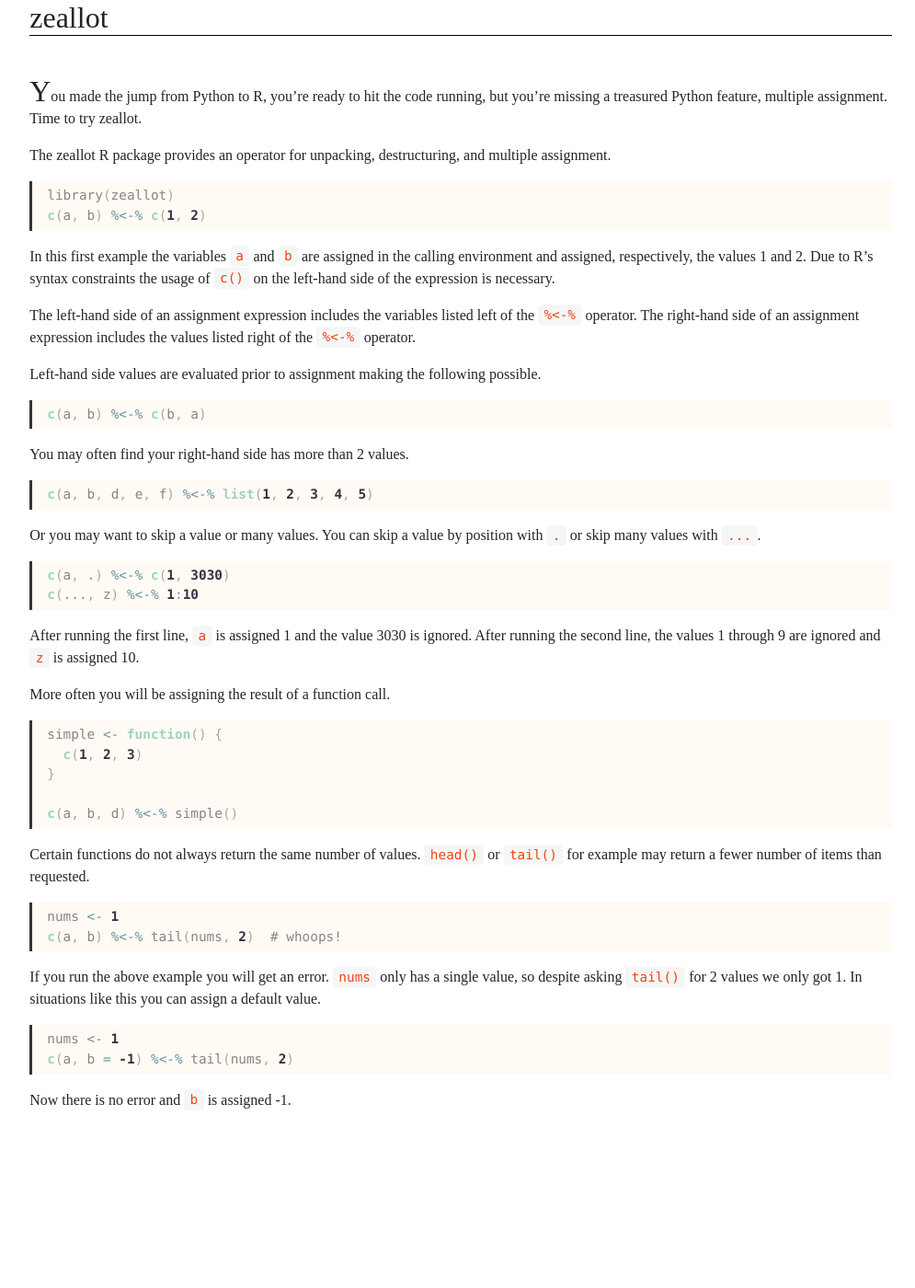
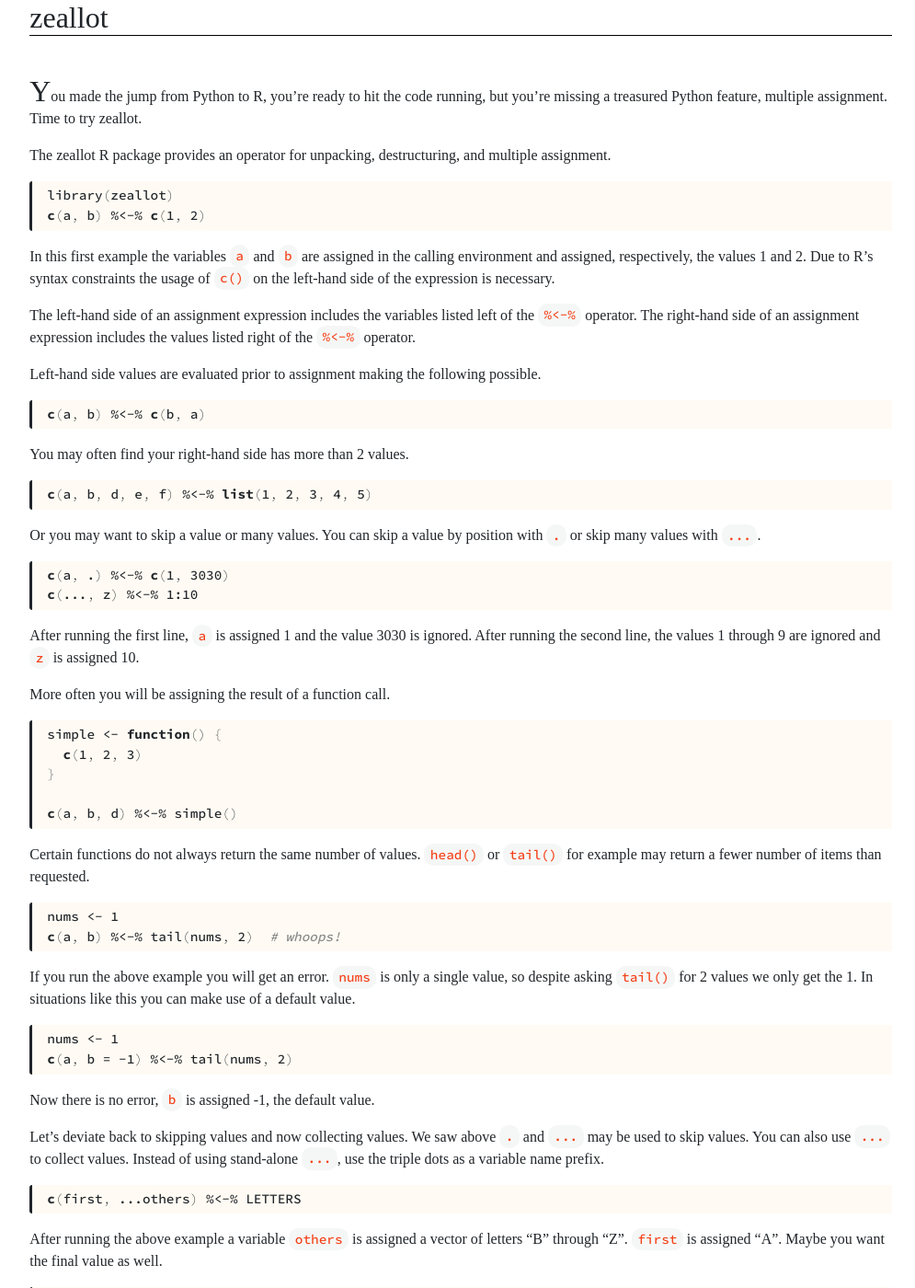
Before and after one commit to nteetor/nteetor.github.io, a Jekyll site: the page built from _projects/zeallot.md, in a window 1280 px wide and 1400 px high. Shown: the whole window at 92% size, without its empty margins (139-1134 px from the left). Built offline with Jekyll 4.4.1, drawn with Linux system fonts in a browser that asks for light colours; nearby versions of some CDN libraries; some web fonts are replaced; some of the changed text lies outside the part shown.

Commit message:
good draft of zeallot project completed

````diff
--- a/_includes/head.html
+++ b/_includes/head.html
@@ -13,7 +13,7 @@
   <script src="https://maxcdn.bootstrapcdn.com/bootstrap/4.0.0-beta.2/js/bootstrap.min.js" integrity="sha384-alpBpkh1PFOepccYVYDB4do5UnbKysX5WZXm3XxPqe5iKTfUKjNkCk9SaVuEZflJ" crossorigin="anonymous"></script>
 
   <!-- google fonts -->
-  <link href="https://fonts.googleapis.com/css?family=Source+Serif+Pro" rel="stylesheet">
+  <link href="https://fonts.googleapis.com/css?family=Source+Serif+Pro|Source+Code+Pro:200,300,500,700" rel="stylesheet">
 
   <!-- font awesome -->
   <script defer src="/assets/font-awesome/js/packs/solid.min.js"></script>
--- a/_projects/zeallot.md
+++ b/_projects/zeallot.md
@@ -67,13 +67,39 @@
 c(a, b) %<-% tail(nums, 2)  # whoops!
 ```
 
-If you run the above example you will get an error. `nums` only has a single value,
-so despite asking `tail()` for 2 values we only got 1. In situations like this you
-can assign a default value.
+If you run the above example you will get an error. `nums` is only a single
+value, so despite asking `tail()` for 2 values we only get the 1. In situations
+like this you can make use of a default value.
 
 ```R
 nums <- 1
 c(a, b = -1) %<-% tail(nums, 2)
 ```
 
-Now there is no error and `b` is assigned -1.
+Now there is no error, `b` is assigned -1, the default value.
+
+Let's deviate back to skipping values and now collecting values. We saw above
+`.` and `...` may be used to skip values. You can also use `...` to collect
+values. Instead of using stand-alone `...`, use the triple dots as a variable
+name prefix.
+
+```R
+c(first, ...others) %<-% LETTERS
+```
+
+After running the above example a variable `others` is assigned a vector of
+letters "B" through "Z". `first` is assigned "A". Maybe you want the final value
+as well.
+
+```R
+c(first, ...others, final) %<-% LETTERS
+```
+
+Now `others` is a vector of values "B" through "Y" and `final` is assigned "Z".
+When using collector variables you may specify any number of other variables,
+the collector variable will absorb only the excess values.
+
+And that's about it! If you are coming from a programming language which natively
+supports multiple assignment and zeallot is missing a beloved feature please let
+me know. I am always looking to make the package better. In the meantime, happy
+assigning.
--- a/_sass/highlight.scss
+++ b/_sass/highlight.scss
@@ -1,16 +1,21 @@
 code {
+    font-family: "Source Code Pro", monospace;
+
     &.highlighter-rouge {
 	color: #F44119;
 	background-color: #F5F7F6;
+
+	border-radius: 10px;
     }
 }
 
 .highlight {
-    color: #bbbbbb;
+    color: #212529;
     background-color: #FFFFFF; //#000;
 
     pre {
-	border-left: 3px solid #3B2E3E;
+	border-left: 3px solid #212529;
+	border-radius: 3px 0 0 3px;
 	padding: 5px 0 5px 16px;
 
 	background-color: #FFFBF4;
@@ -27,226 +32,63 @@
     }
 
     .w {
-	color: #bbbbbb;
+	color: inherit; //#bbbbbb;
 	// background-color: #FFFFFF;
     }
 
-    .n {
-	color: #858585;
+    .n,
+    .nb {
+	font-weight: 500;
+	color: inherit; //#858585;
     }
 
     .p {
-	color: #B0A795;
+	font-weight: 200;
+	color: inherit; //#B0A795;
     }
 
-    .c,  .cd,  .cm,  .c1 {
-	color: #888;
+    .m {
+	font-weight: 500;
+	color: inherit;
     }
 
-    .cp {
-	color: #579;
-    }
-
-    .cs {
-	color: #cc0000;
-	font-weight: bold;
-    }
-
-    .k,  .kc,  .kd,  .kn,  .kr,  .kv {
-	color: #9FD2C1;
-	font-weight: bold;
-    }
-
-    .kp {
-	color: #038;
-    }
-
-    .kt {
-	color: #339;
+    .k {
+	font-weight: 700;
+	color: inherit; // color: #9FD2C1;
     }
 
     .o {
-	color: #69919E; //#333;
-    }
-
-    .ow {
-	color: #000;
-	font-weight: bold;
-    }
-
-    .nb,  .bp {
-	color: #007020;
+	font-weight: 500;
+	color: inherit; // color: #69919E; //#333;
     }
 
     .nf {
-	color: #9FD2C1; //#06B;
-	font-weight: bold;
-    }
-
-    .nc {
-	color: #B06;
-	font-weight: bold;
-    }
-
-    .nn {
-	color: #0e84b5;
-	font-weight: bold;
-    }
-
-    .ne {
-	color: #F00;
-	font-weight: bold;
-    }
-
-    .nv {
-	color: #963;
-    }
-
-    .vi {
-	color: #33B;
-    }
-
-    .vc {
-	color: #369;
-    }
-
-    .vg {
-	color: #d70;
-	font-weight: bold;
-    }
-
-    .no {
-	color: #036;
-	font-weight: bold;
-    }
-
-    .nl {
-	color: #970;
-	font-weight: bold;
-    }
-
-    .ni {
-	color: #800;
-	font-weight: bold;
-    }
-
-    .na {
-	color: #00C;
-    }
-
-    .nt {
-	color: #070;
-    }
-
-    .nd {
-	color: #555;
-	font-weight: bold;
+	font-weight: 900;
+	color: inherit; //#06B;
     }
 
     .s,  .sb,  .s2,  .sh,  .s1 {
 	// background-color: #fff0f0;
     }
 
-    .sc {
-	color: #04D;
-    }
-
-    .sd {
-	color: #D42;
-    }
-
     .si {
 	// background-color: #eee;
     }
 
-    .se {
-	color: #666;
-	font-weight: bold;
-    }
-
     .sr {
-	color: #000;
+	color: inherit;
+//	color: #000;
 	// background-color: #fff0ff;
     }
 
-    .ss {
-	color: #A60;
-    }
-
-    .sx {
-	color: #D20;
-    }
-
-    .m,  .mb,  .mx {
-	color: #3B2E3E;
-	font-weight: bold;
-    }
-
-    .mi,  .il {
-	color: #00D;
-	font-weight: bold;
-    }
-
-    .mf {
-	color: #60E;
-	font-weight: bold;
-    }
-
-    .mh {
-	color: #058;
-	font-weight: bold;
-    }
-
-    .mo {
-	color: #40E;
-	font-weight: bold;
-    }
-
-    .gh {
-	color: #000080;
-	font-weight: bold;
-    }
-
-    .gu {
-	color: #800080;
-	font-weight: bold;
-    }
-
-    .gd {
-	color: #A00000;
-    }
-
-    .gi {
-	color: #00A000;
-    }
-
-    .gr {
-	color: #FF0000;
-    }
-
-    .ge {
+    .c1 {
+	font-weight: 500;
 	font-style: italic;
     }
 
-    .gs {
-	font-weight: bold;
-    }
-
-    .gp {
-	color: #c65d09;
-	font-weight: bold;
-    }
-
-    .go {
-	color: #888;
-    }
-
-    .gt {
-	color: #04D;
-    }
-
     .err {
-	color: #F00;
+	color: inherit;
+//	color: #F00;
 	// background-color: #FAA;
     }
 }
````
Also changed, not shown: 4 other files.
